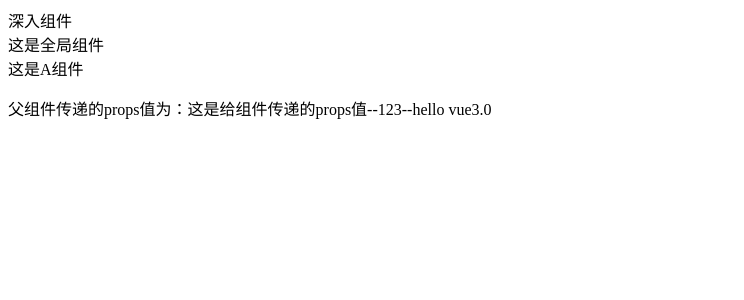
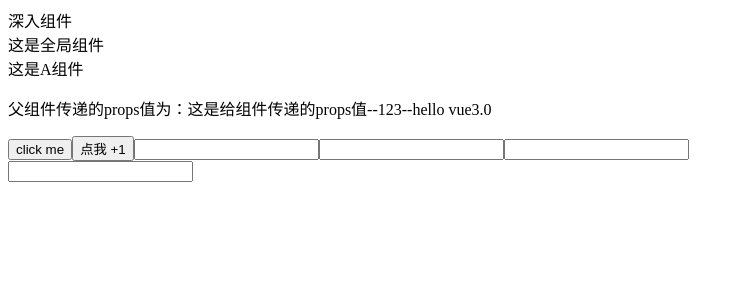
Before and after one commit to AriseMarcher/advanced-to-vue3, a Vue app in the folder 01-quick-start/component-in-Depth/: page / in a window 1280 px wide. Shown: the top 300 px of the page, without its empty margins (0-744 px from the left). Built offline with nearby package versions, Linux system fonts and the light colour scheme.

Commit message:
组件--事件

```diff
--- a/01-quick-start/component-in-Depth/src/App.vue
+++ b/01-quick-start/component-in-Depth/src/App.vue
@@ -1,9 +1,27 @@
 <script setup>
-import { ref } from 'vue'
+import { ref, watchEffect } from 'vue'
 import ComponentA from './components/01-component-props.vue'
-
+import ComponentB from './components/02-component-event.vue'
 const fooMsg = ref('这是给组件传递的props值');
 const likes = ref(123);
+
+const count = ref(0)
+const callback = () => console.log('他点击了这个按钮');
+const increaseCount = n => {
+  count.value+= n;
+  console.log(count.value);
+};
+const searchText = ref('');
+const firstName = ref('')
+const lastName = ref('')
+const fooValue = ref('')
+watchEffect(() => {
+  console.log(searchText.value)
+  console.log(`firstName--${firstName.value}`)
+  console.log(`lastName--${lastName.value}`)
+  console.log(`fooValue--${fooValue.value}`)
+
+});
 </script>
 
 <template>
@@ -12,6 +30,14 @@ const likes = ref(123);
   <GlobalComponent />
   <br />
   <ComponentA :foo="fooMsg" greeting-message="hello vue3.0" :likes="likes" />
+  <ComponentB
+    v-model="searchText"
+    v-model:firstName="firstName"
+    v-model:lastName="lastName"
+    v-model:foo.aaa="fooValue"
+    @some-event="callback"
+    @increase-by="increaseCount"
+  />
 </template>
 
 <style scoped>
--- /dev/null
+++ b/01-quick-start/component-in-Depth/src/components/02-component-event.vue
@@ -0,0 +1,60 @@
+<template>
+  <button @click="$emit('someEvent')">click me</button>
+  <button @click="increaseBy">点我 +1</button>
+
+  <input
+    :value="modelValue"
+    @input="$emit('update:modelValue', $event.target.value)"
+  />
+
+  <input
+    type="text"
+    :value="firstName"
+    @input="$emit('update:firstName', $event.target.value)"
+  />
+  <input
+    type="text"
+    :value="lastName"
+    @input="$emit('update:lastName', $event.target.value)"
+  />
+  <br />
+  <input
+    type="text"
+    :value="foo"
+    @input="fooInput"
+  />
+</template>
+
+<script setup>
+// const emit = defineEmits(['increaseBy']);
+const props = defineProps({
+  modelValue: String,
+  firstName: String,
+  lastName: String,
+  foo: String,
+  fooModifiers: { default: () => ({}) }
+})
+const emit = defineEmits([
+  'update:modelValue',
+  'increaseBy',
+  'someEvent',
+  'update:firstName',
+  'update:lastName',
+  'update:foo'
+])
+function increaseBy () {
+  emit('increaseBy', 1)
+};
+function fooInput (e) {
+  let value = e.target.value
+  if (props.fooModifiers.aaa) {
+    value = value.charAt(0).toUpperCase() + value.slice(1)
+    console.log(value)
+  }
+  emit('update:foo', value)
+}
+</script>
+
+<style scoped>
+
+</style>
```
